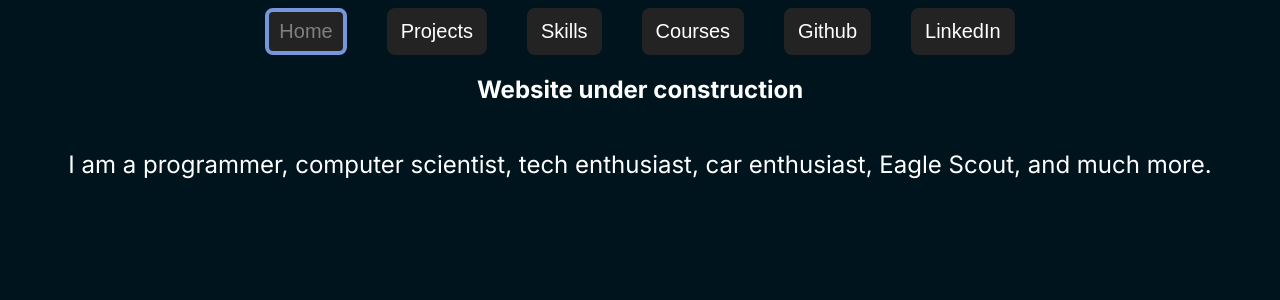
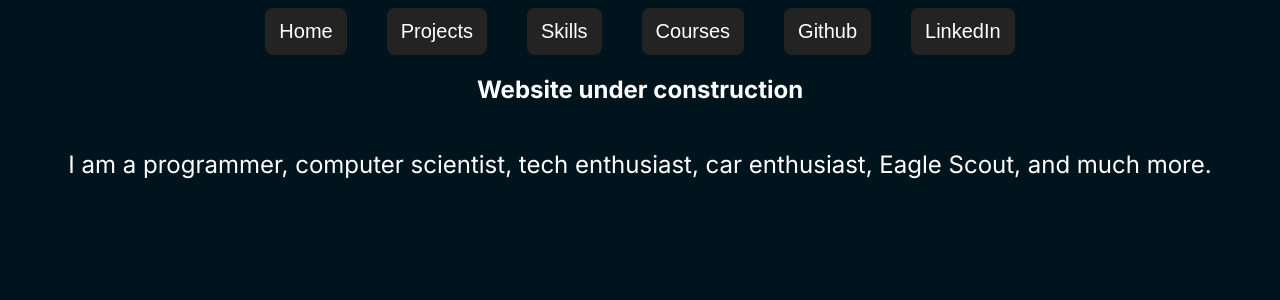
Before and after one commit to DanielCr2020/My-Website, a Next.js app: page /about in a window 1280 px wide. Shown: the top 300 px of the page. Built offline with nearby package versions, Linux system fonts and the light colour scheme.

Commit message:
Correct page button stays highlighted on refresh

```diff
--- a/src/app/Header.jsx
+++ b/src/app/Header.jsx
@@ -5,9 +5,17 @@ import '@/styles.css'
 import Link from 'next/link'
 import Button from './Button'
 import { useState } from 'react'
+import { usePathname } from 'next/navigation'
 
 export default function Header() {
-  const [page, setPage] = useState("Home");
+  const pageStates = {
+    "/": "Home",
+    "/projects": "Projects",
+    "/skills": "Skills",
+    "/courses": "Courses"
+  }
+  const pathname = usePathname();
+  const [page, setPage] = useState(pageStates[pathname]);
   return (
     <header>
       <Link href="/" onClick={()=>setPage("Home")}>
```
